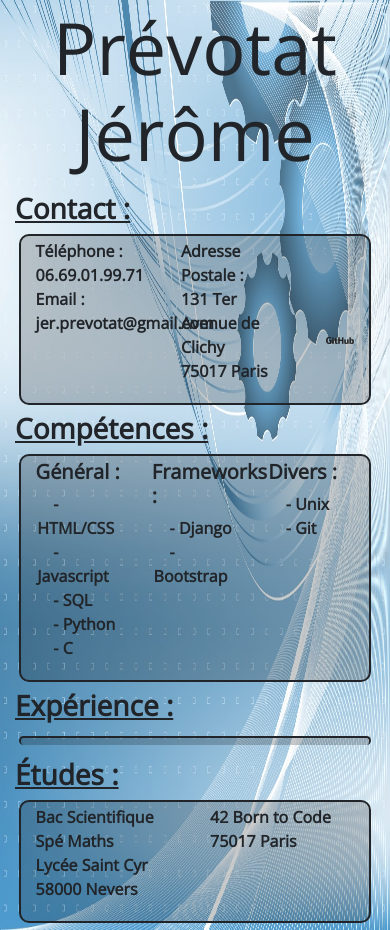
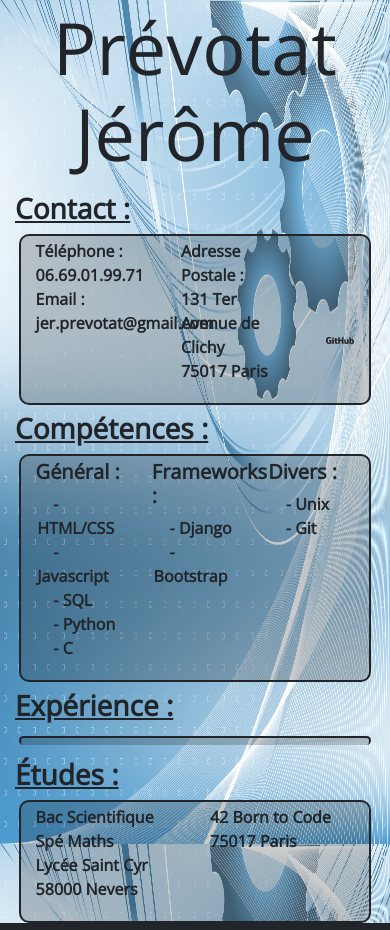
Before and after one commit to JeromePrevotat/Portfolio, a Django app: template portfolio/website/templates/website/content.html in a window 390 px wide. Run offline with Django 3.2, Linux system fonts and the light colour scheme; the template is opened without the code that fills it, so the values that code supplies are empty; some libraries are stand-ins or nearby versions.

Commit message:
mobile height

```diff
--- a/portfolio/website/templates/website/index.html
+++ b/portfolio/website/templates/website/index.html
@@ -9,10 +9,8 @@
         <link type="text/css" rel="stylesheet" href="{% static 'website/css/website.css' %}">
         <title>Portfolio</title>
     </head>
-    <body>
-        <div class="bg">
+    <body class="bg">
             {% block body_block %}
             {% endblock %}
-        </div>
     </body>
 </html>
```
